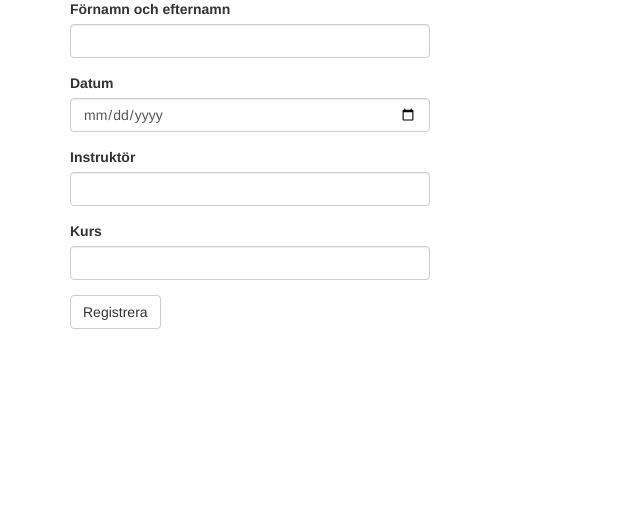
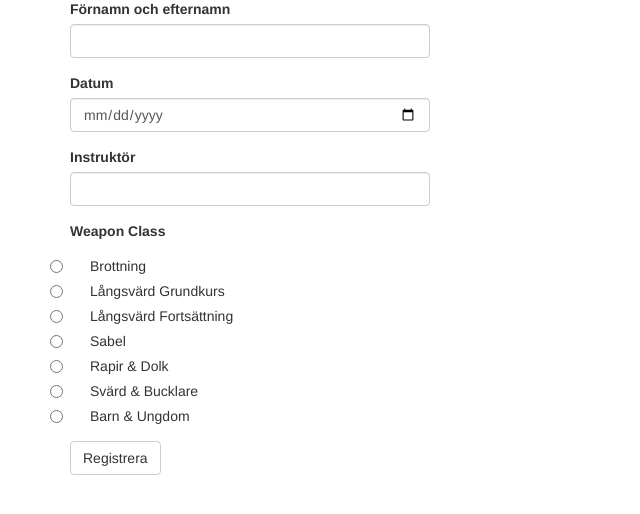
Before and after one commit to loukasmaki/trat, a Flask app: template app/templates/main/index.html in a window 1280 px wide. Shown: the part 143-657 px from the top of the page, without its empty margins (0-640 px from the left). Run offline with Flask 2, Linux system fonts and the light colour scheme; the template is opened without the code that fills it: values that come from a table or form of the project are taken from there, others are empty; some libraries are stand-ins or nearby versions.

Commit message:
added radio button choice to weapon_class. Started working on schedule and admin forms

```diff
--- a/app/main/forms.py
+++ b/app/main/forms.py
@@ -1,5 +1,5 @@
 from  flask_wtf import FlaskForm
-from wtforms import StringField, SubmitField, DateField
+from wtforms import StringField, SubmitField, DateField, RadioField
 from wtforms.validators import DataRequired, ValidationError, Email, EqualTo, Length
 from app.models import User
 from flask import request
@@ -8,5 +8,30 @@ class RegisterSession(FlaskForm):
     attendee = StringField('Förnamn och efternamn', validators=[DataRequired()])
     date = DateField('Datum', format='%Y%m%d', validators=[DataRequired()])
     instructor = StringField('Instruktör', validators=[DataRequired()])
-    weapon_class = StringField('Kurs', validators=[DataRequired()])
+    weapon_class = RadioField(choices=[
+        'Brottning',
+        'Långsvärd Grundkurs',
+        'Långsvärd Fortsättning',
+        'Sabel',
+        'Rapir & Dolk',
+        'Svärd & Bucklare',
+        'Barn & Ungdom'
+    ], validators=[DataRequired()])
     submit = SubmitField('Registrera')
+
+class AdminAttendee(FlaskForm):
+
+    pass
+
+
+
+class Schedule(FlaskForm):
+    weapon_class = RadioField(choices=[
+        'Brottning',
+        'Långsvärd Grundkurs',
+        'Långsvärd Fortsättning',
+        'Sabel',
+        'Rapir & Dolk',
+        'Svärd & Bucklare',
+        'Barn & Ungdom'
+    ], validators=[DataRequired()])
--- a/app/templates/main/index.html
+++ b/app/templates/main/index.html
@@ -7,7 +7,14 @@
 	    <div class="col-md-4">
 		    {{ wtf.quick_form(form) }}
 	    </div>
+
     </div>
     <br>
+    <div>
+	    <h2 Title {# Insert current class  #}></h2>
+	    {% for registered_attendee in registered_attendees %}
+	        {% include _registered_attendee.html %}
+	    {% endfor %}
+    </div>
 
 {% endblock %}
```
Also changed, not shown: app/main/routes.py (+15 -1 lines), app/templates/main/_registered_attendee.html (added, +12 -0 lines).
